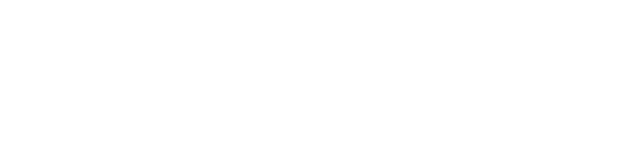
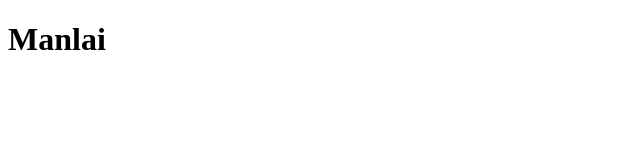
Before and after one commit to Mnli001/dadlaga_finance_project, a plain HTML site: page dashboard.html in a window 1280 px wide. Shown: the whole page, without its empty margins (0-640 px from the left). Drawn offline with Linux system fonts and the light colour scheme.

Commit message:
Name added

```diff
--- a/dashboard.html
+++ b/dashboard.html
@@ -6,6 +6,6 @@
     <title>Document</title>
 </head>
 <body>
-
+    <h1>Manlai</h1>
 </body>
 </html>
```
